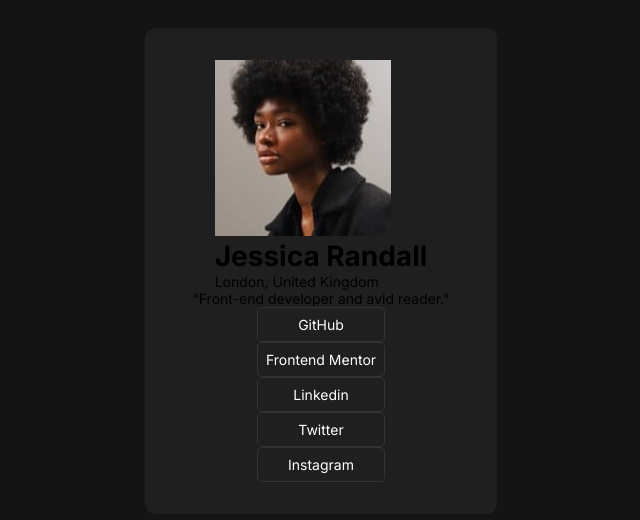
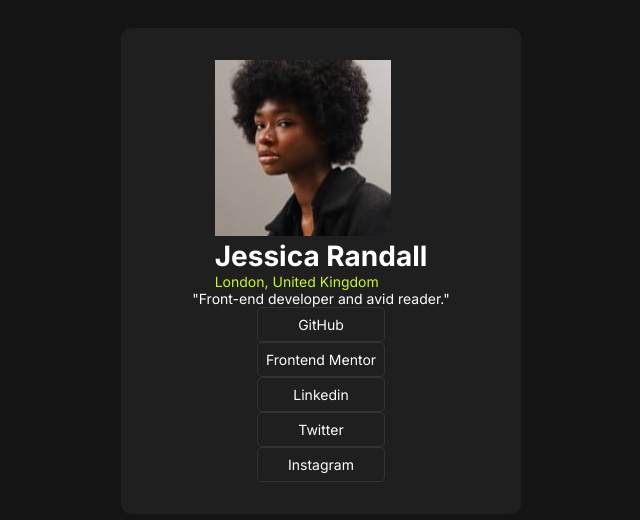
Before and after one commit to jesuspargavela/sociallinksprofile, a plain HTML site: page index.html in a window 1280 px wide. Shown: the part 132-652 px from the top of the page, without its empty margins (319-959 px from the left). Drawn offline with Linux system fonts and the light colour scheme.

Commit message:
add more styles

```diff
--- a/styles.css
+++ b/styles.css
@@ -27,7 +27,12 @@ body {
   justify-content: center;
   align-items: center;
   background-color: var(--gray800);
-  max-width: 22rem;
+  color: var(--white);
+  max-width: 25rem;
+}
+
+.address {
+  color: var(--primary-yellow);
 }
 
 .list-item {
```
